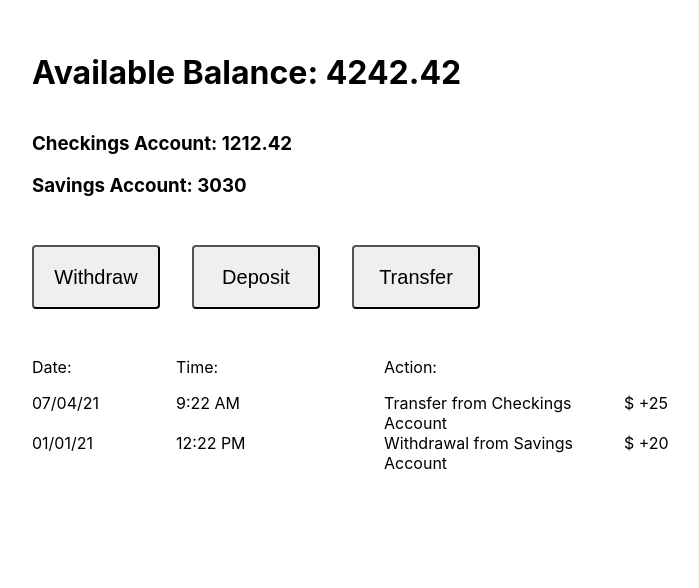
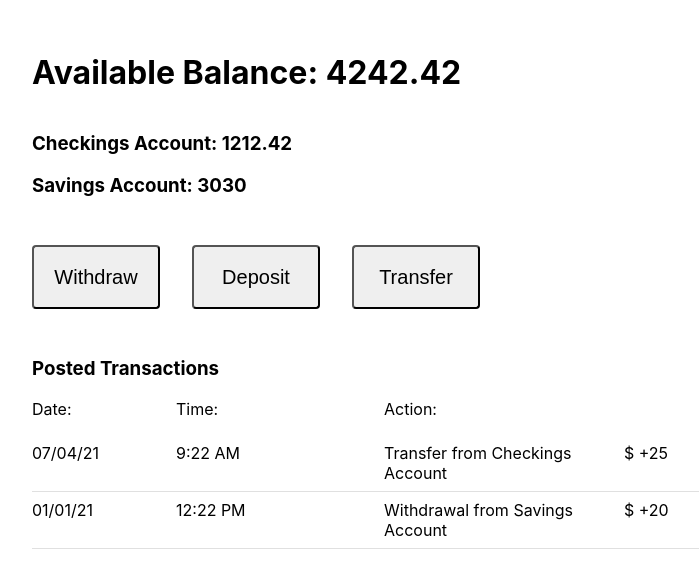
Before and after one commit to KTruong88/checkbook-client, a React (Create React App) app in the folder client/: page / in a window 1280 px wide. Shown: the top 588 px of the page, without its empty margins (258-957 px from the left). Built offline with nearby package versions, Linux system fonts and the light colour scheme.

Commit message:
add padding to activity list items

```diff
--- a/client/src/modules/dashboard/activity-list/ActivityList.js
+++ b/client/src/modules/dashboard/activity-list/ActivityList.js
@@ -3,6 +3,7 @@ import './ActivityList.scss';
 const ActivityList = ({ accountActivity }) => {
   return (
     <>
+      <h3>Posted Transactions</h3>
       <div className='activity-list__header'>
         <span className='activity-list__header-date'>Date:</span>
         <span className='activity-list__header-time'>Time:</span>
--- a/client/src/modules/dashboard/activity-list/ActivityList.scss
+++ b/client/src/modules/dashboard/activity-list/ActivityList.scss
@@ -14,6 +14,8 @@
 
 .activity-list__item {
   display: flex;
+  padding: .5rem 0;
+  border-bottom: 1px solid #e0e0e0;
   span {
     display: inline-block;
   }
```
